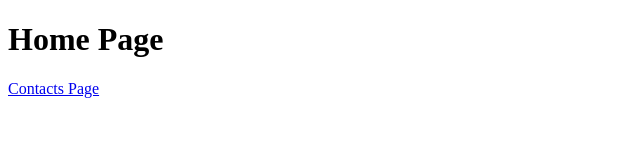
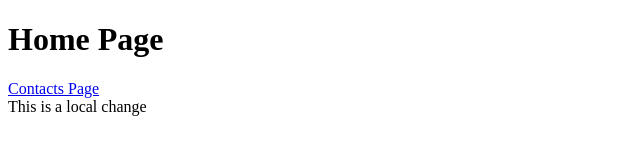
Before and after one commit to dorinesinenco/album-photo-2021, a plain HTML site: page index.html in a window 1280 px wide. Shown: the whole page, without its empty margins (0-640 px from the left). Drawn offline with Linux system fonts and the light colour scheme.

Commit message:
Local change

```diff
--- a/index.html
+++ b/index.html
@@ -7,5 +7,8 @@
     <h1>Home Page</h1>
     <a href="contacts-page.html">Contacts Page</a>
     <!-- <xxxyyyzzz></xxxyyyzzz> WTH ? -->
+    <div>
+        This is a local change
+    </div>
 </body>
 </html>
```
